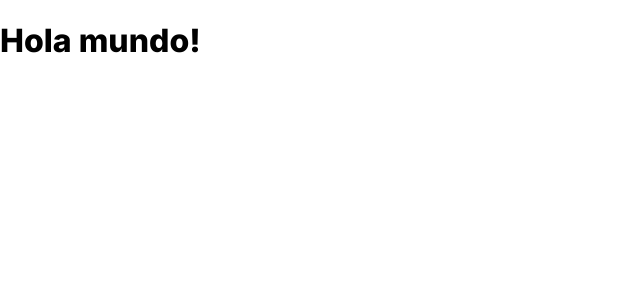
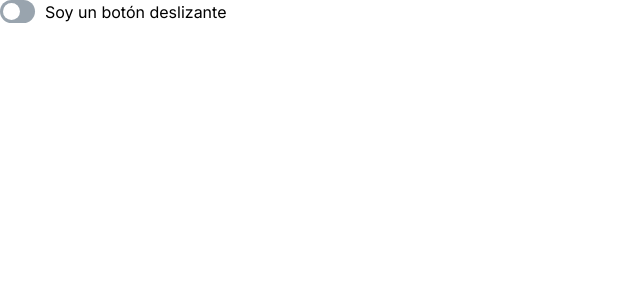
Before and after one commit to gianpaulbs/eventoco, an Angular app in the folder app/: page / in a window 1280 px wide. Shown: the top 300 px of the page, without its empty margins (0-640 px from the left). Built offline with nearby package versions, Linux system fonts and the light colour scheme.

Commit message:
feat: se añadio validacion para cuando el texto sea nulo o indefinido

```diff
--- a/app/src/app/app.component.html
+++ b/app/src/app/app.component.html
@@ -1 +1 @@
-<h1>Hola mundo!</h1>
+<toggle-button label="Soy un botón deslizante"></toggle-button>
--- a/app/src/app/shared/components/buttons/toggle-button/toggle-button.component.html
+++ b/app/src/app/shared/components/buttons/toggle-button/toggle-button.component.html
@@ -3,7 +3,7 @@
     <input id="toggle-checkbox" class="toggle-input" type="checkbox">
     <label for="toggle-checkbox" class="toggle-switch"></label>
   </div>
-  <div class="toggle-label">
+  <div class="toggle-label" *ngIf="label != undefined">
     {{ label }}
   </div>
 </div>
--- a/app/src/app/shared/components/buttons/toggle-button/toggle-button.component.ts
+++ b/app/src/app/shared/components/buttons/toggle-button/toggle-button.component.ts
@@ -6,5 +6,5 @@ import { Component, Input } from '@angular/core';
   styleUrl: './toggle-button.component.css',
 })
 export class ToggleButtonComponent {
-  @Input() label: string = '¡Púlsame!';
+  @Input() label: string | undefined;
 }
```
